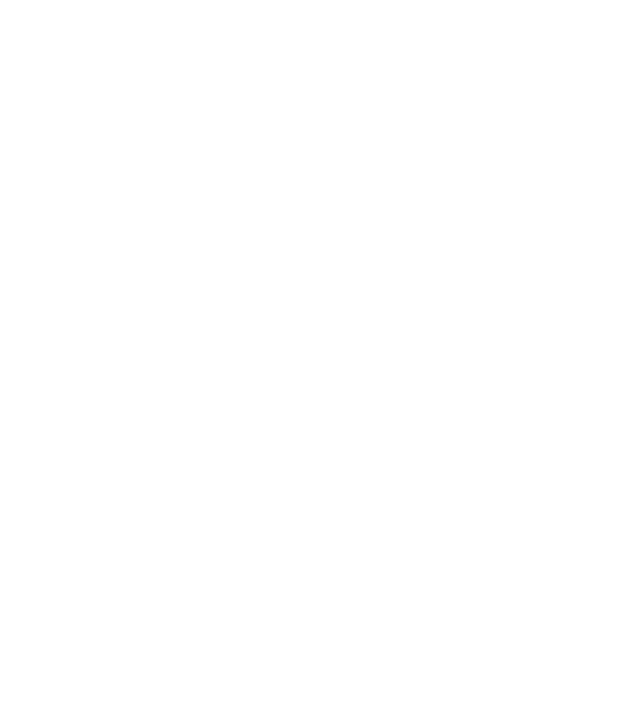
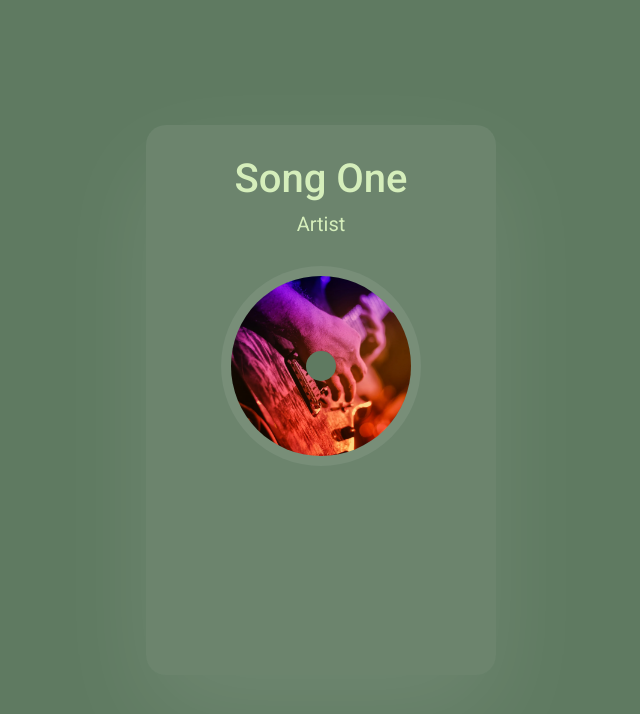
Before and after one commit to Vriitter/music-player, a plain HTML site: page music-player/index.html in a window 1280 px wide. Shown: the whole page, without its empty margins (319-959 px from the left). Drawn offline with Linux system fonts and the light colour scheme.

Commit message:
feat: add general player design

```diff
--- a/music-player/css/style.css
+++ b/music-player/css/style.css
@@ -0,0 +1,66 @@
+* {
+   margin: 0;
+   padding: 0;
+   box-sizing: border-box;
+}
+
+body {
+   width: 100%;
+   height: 100vh;
+   display: flex;
+   justify-content: center;
+   align-items: center;
+   background: #5f7a61;
+   font-family: "Roboto", sans-serif;
+}
+
+.music-player {
+   width: 350px;
+   height: 550px;
+   padding: 30px;
+   border-radius: 20px;
+   background: rgba(255, 255, 255, 0.08);
+   box-shadow: 0 40px 100px rgba(255, 255, 255, 0.1);
+   color: #d5eebb;
+   overflow: hidden;
+}
+
+.music-name,
+.artist-name {
+   text-align: center;
+   text-transform: capitalize;
+}
+
+.music-name {
+   margin-bottom: 10px;
+   font-size: 40px;
+   font-weight: 500;
+}
+
+.artist-name {
+   font-size: 20px;
+}
+
+.disk {
+   position: relative;
+   display: block;
+   width: 180px;
+   height: 180px;
+   margin: 40px auto;
+   border-radius: 50%;
+   background-image: url(../images/cover\ 1.png);
+   background-size: cover;
+   box-shadow: 0 0 0 10px rgba(255, 255, 255, 0.08);
+}
+
+.disk::before {
+   position: absolute;
+   content: '';
+   top: 50%;
+   left: 50%;
+   transform: translate(-50%, -50%);
+   width: 30px;
+   height: 30px;
+   border-radius: 50%;
+   background: #5f7a61;
+}
--- a/music-player/index.html
+++ b/music-player/index.html
@@ -4,11 +4,23 @@
    <meta charset="UTF-8">
    <meta name="viewport" content="width=device-width, initial-scale=1.0">
    <title>Music Player</title>
+   <link rel="preconnect" href="https://fonts.googleapis.com">
+   <link rel="preconnect" href="https://fonts.gstatic.com" crossorigin>
+   <link href="https://fonts.googleapis.com/css2?family=Roboto:ital,wght@0,100;0,300;0,400;0,500;0,700;0,900;1,100;1,300;1,400;1,500;1,700;1,900&display=swap" rel="stylesheet">
    <link rel="stylesheet" href="./css/style.css">
 </head>
 <body>
+   <div class="music-player">
+      <h1 class="music-name">song one</h1>
+      <p class="artist-name">artist</p>
 
-   <script src="./js/data.js"></script>
+      <div class="disk"></div>
+
+
+
+   </div>
+
+
    <script src="./js/app.js"></script>
 </body>
 </html>
```
Also changed, not shown: 1 other file.
